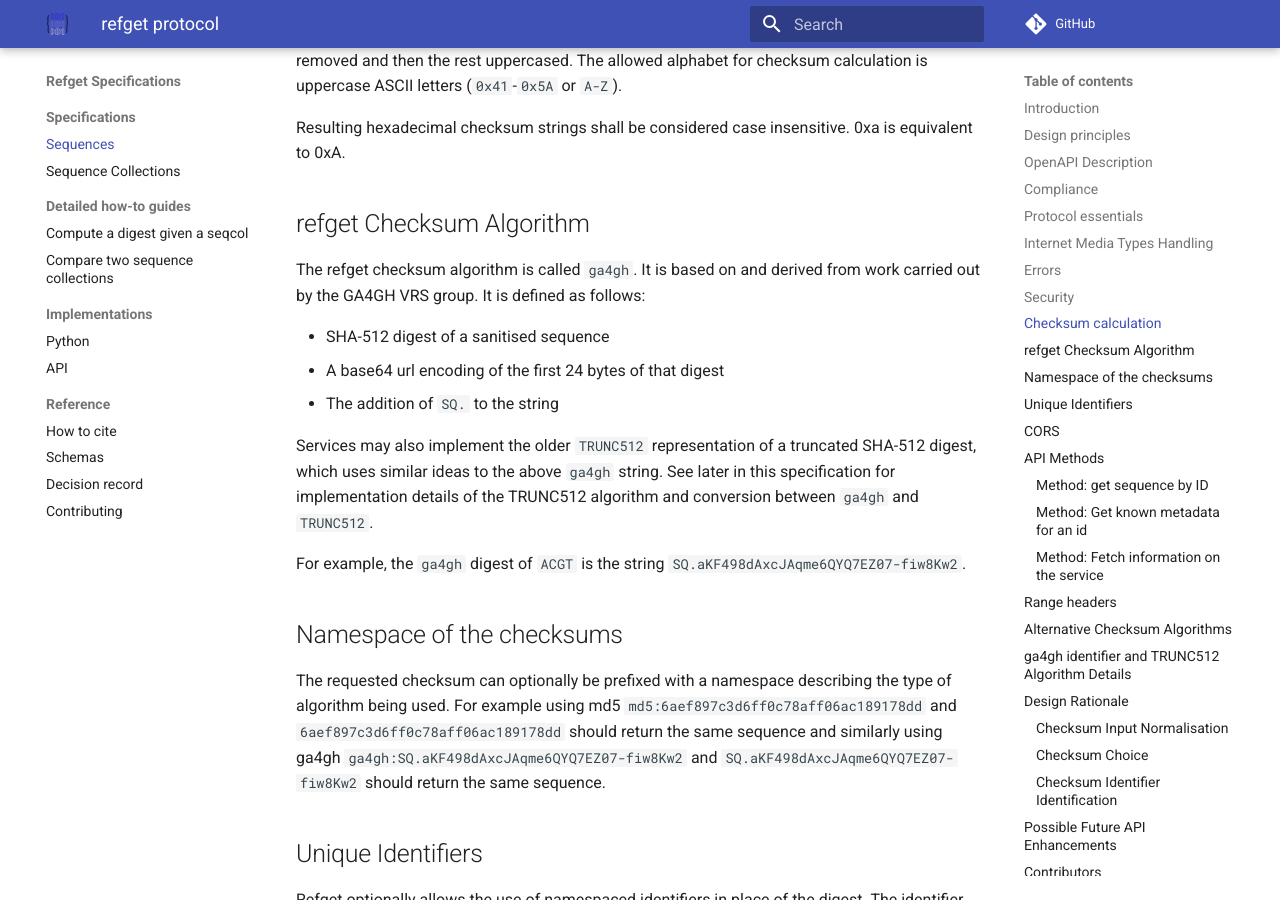
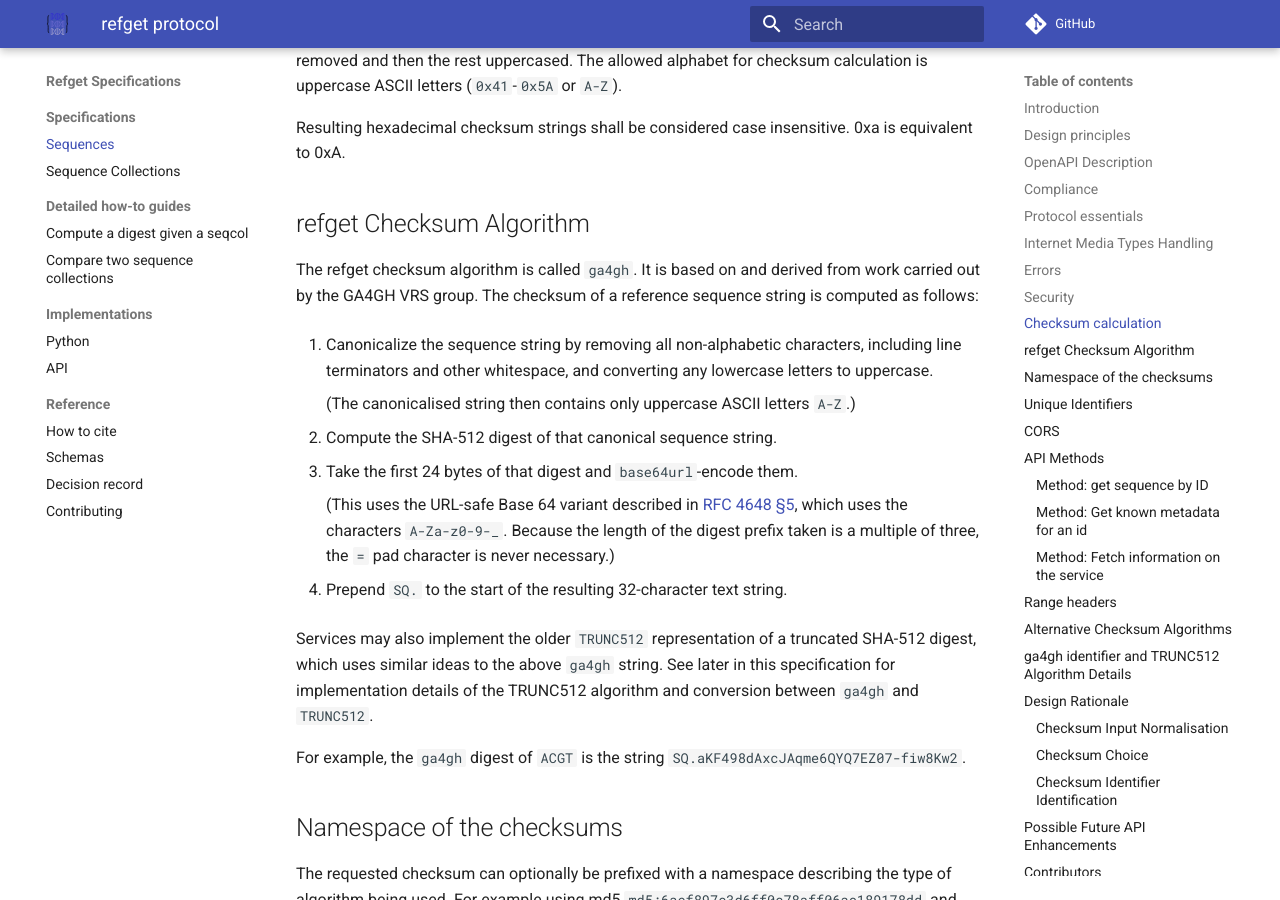
Before and after one commit to ga4gh/refget, an MkDocs documentation site: the page built from docs/sequences/README.md, in a window 1280 px wide and 900 px high, scrolled down 4112 px. Built offline with MkDocs 1.6.1 and Material for MkDocs 9.7.7, drawn with Linux system fonts in a browser that asks for light colours; comment, search, counter and statistics services are not loaded.

Commit message:
Rewrite the core mechanic section for clarity

```diff
--- a/docs/sequences/README.md
+++ b/docs/sequences/README.md
@@ -104,11 +104,19 @@ When calculating the checksum for a sequence, all non-base symbols (\n, spaces,
 Resulting hexadecimal checksum strings shall be considered case insensitive. 0xa is equivalent to 0xA.
 
 ## refget Checksum Algorithm
-The refget checksum algorithm is called `ga4gh`. It is based on and derived from work carried out by the GA4GH VRS group. It is defined as follows:
+The refget checksum algorithm is called `ga4gh`. It is based on and derived from work carried out by the GA4GH VRS group. The checksum of a reference sequence string is computed as follows:
 
-- SHA-512 digest of a sanitised sequence
-- A base64 url encoding of the first 24 bytes of that digest
-- The addition of `SQ.` to the string
+1. Canonicalize the sequence string by removing all non-alphabetic characters, including line terminators and other whitespace, and converting any lowercase letters to uppercase.
+
+    (The canonicalised string then contains only uppercase ASCII letters `A-Z`.)
+
+1. Compute the SHA-512 digest of that canonical sequence string.
+
+1. Take the first 24 bytes of that digest and `base64url`-encode them.
+
+    (This uses the URL-safe Base 64 variant described in [RFC 4648 §5](https://datatracker.ietf.org/doc/html/rfc4648#section-5), which uses the characters `A-Za-z0-9-_`. Because the length of the digest prefix taken is a multiple of three, the `=` pad character is never necessary.)
+
+1. Prepend `SQ.` to the start of the resulting 32-character text string.
 
 Services may also implement the older `TRUNC512` representation of a truncated SHA-512 digest, which uses similar ideas to the above `ga4gh` string. See later in this specification for implementation details of the TRUNC512 algorithm and conversion between `ga4gh` and `TRUNC512`.
 
```
